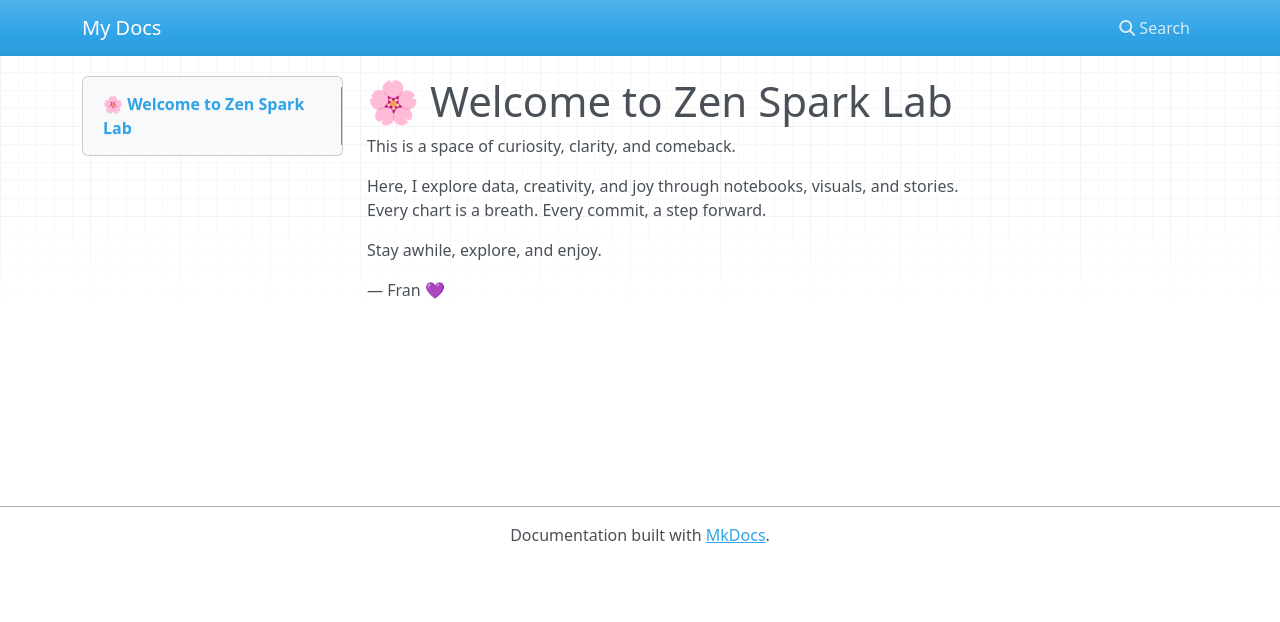
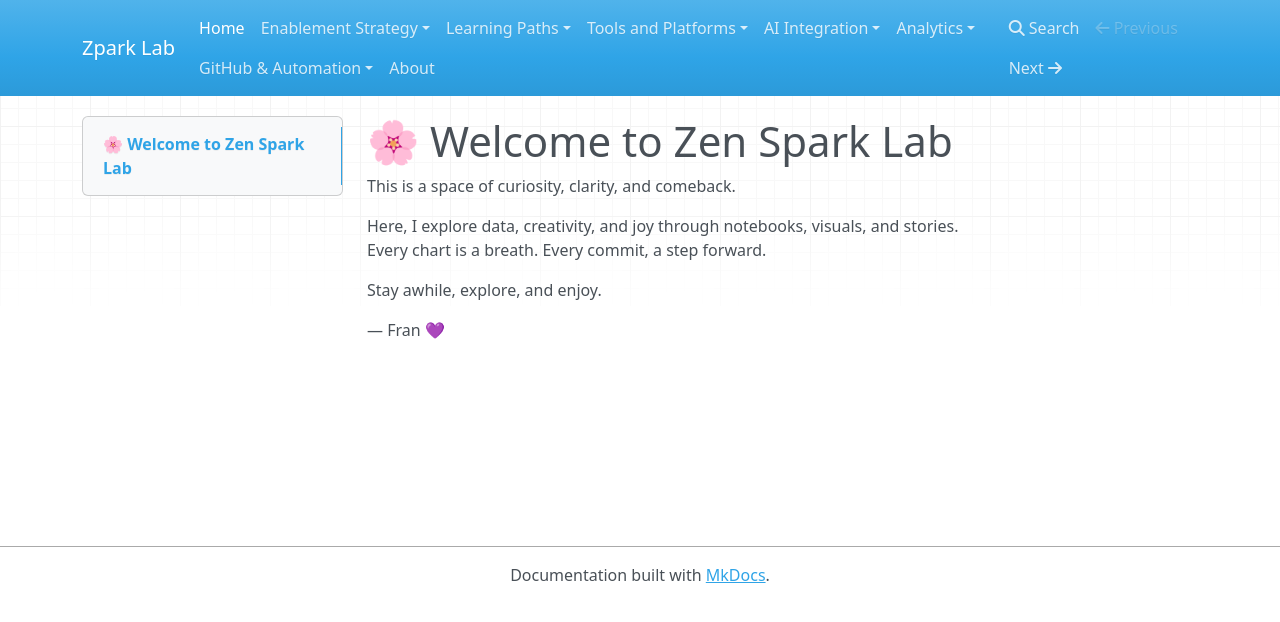
Before and after one commit to AgentEccentric/Crush-Lab, an MkDocs documentation site: the page built from docs/index.md, in a window 1280 px wide. Shown: the top 622 px of the page. Built offline with MkDocs 1.6.1, drawn with Linux system fonts in a browser that asks for light colours; nearby versions of some CDN libraries; part of the change alters nothing that is shown.

Commit message:
Add strategy overview page

```diff
--- a/mkdocs.yml
+++ b/mkdocs.yml
@@ -1 +1,24 @@
-site_name: My Docs
+site_name: Zpark Lab
+nav:
+  - Home: index.md
+  - Enablement Strategy:
+      - Overview: strategy/overview.md
+      - Role Mapping: strategy/role-mapping.md
+      - Stakeholders: strategy/stakeholders.md
+  - Learning Paths:
+      - Sales Engineer: learning-paths/sales-engineer.md
+      - Solution Architect: learning-paths/solution-architect.md
+  - Tools and Platforms:
+      - Lakehouse Products Overview: tools/lakehouse.md
+      - Genie & Lakeflow: tools/genie-lakeflow.md
+      - Databricks One: tools/databricks-one.md
+  - AI Integration:
+      - Content Personalization: ai/content-personalization.md
+      - Notebook-Driven Training: ai/notebooks.md
+  - Analytics:
+      - Success Metrics: analytics/metrics.md
+      - Feedback Loops: analytics/feedback.md
+  - GitHub & Automation:
+      - CI/CD with MkDocs: devops/mkdocs-deploy.md
+      - Integration with Databricks Notebooks: devops/databricks-notebooks.md
+  - About: about.md
```
Also changed, not shown: docs/learning-paths/index.md (added), docs/strategy/index.md (added), docs/strategy/overview.md (added), docs/tools/index.md (added).
